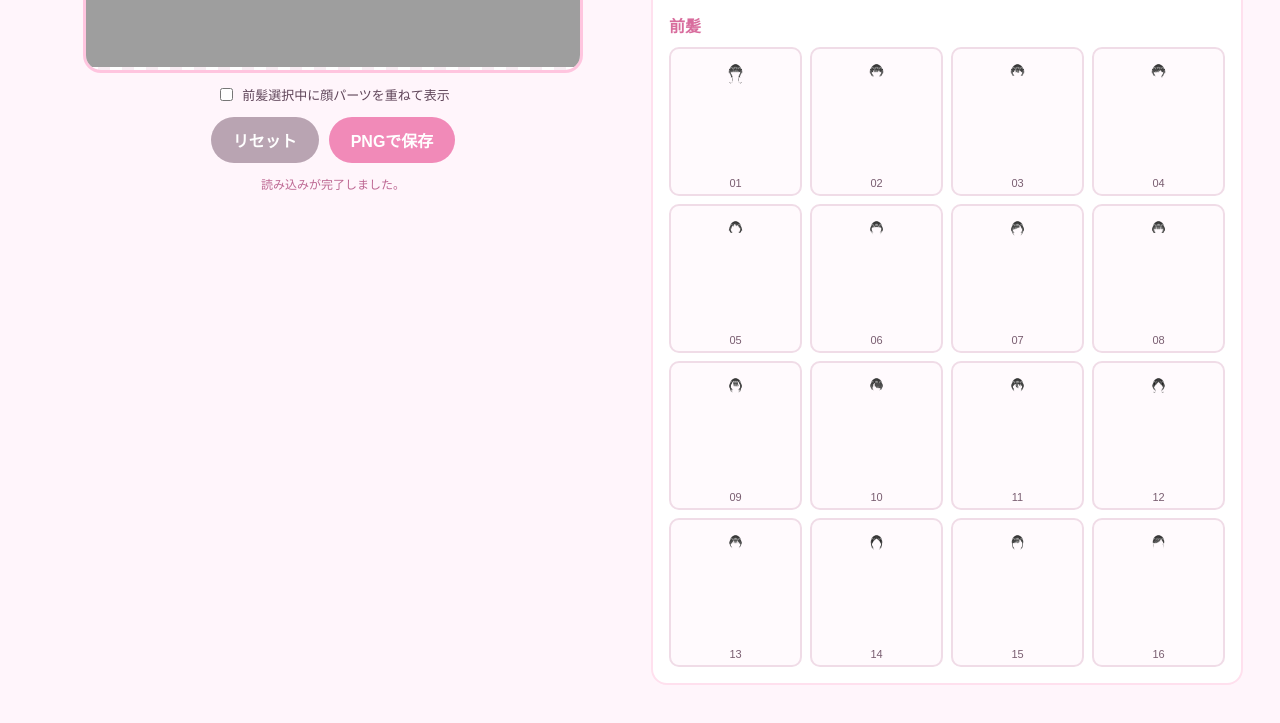
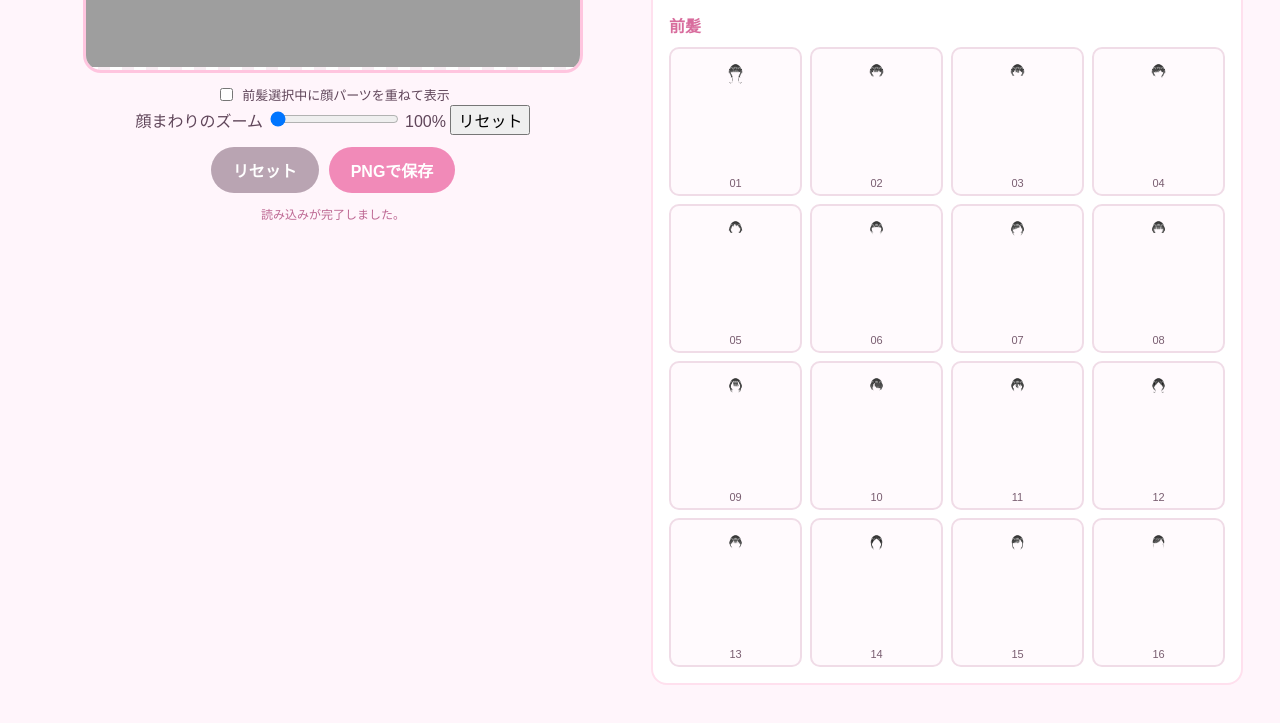
Before and after one commit to chouchoucreampuff/maidol-official, a plain HTML site: page maidol_dressup/index.html in a window 1280 px wide. Shown: the part 1052-1775 px from the top of the page. Drawn offline with Linux system fonts and the light colour scheme.

Commit message:
Update index.html

```diff
--- a/maidol_dressup/index.html
+++ b/maidol_dressup/index.html
@@ -20,12 +20,28 @@
         <canvas id="character-canvas" width="1500" height="3000"></canvas>
       </div>
 
+
 <div class="preview-options">
   <label class="check-option">
     <input type="checkbox" id="face-overlay">
     前髪選択中に顔パーツを重ねて表示
   </label>
+
+  <div class="zoom-control">
+    <label for="preview-zoom">顔まわりのズーム</label>
+    <input
+      type="range"
+      id="preview-zoom"
+      min="1"
+      max="3"
+      step="0.1"
+      value="1"
+    >
+    <span id="zoom-value">100%</span>
+    <button type="button" id="zoom-reset">リセット</button>
   </div>
+</div>
+
 
       <div class="action-buttons">
         <button id="reset-button" type="button">リセット</button>
```
Lines whose indentation alone changed are shown as unchanged.
